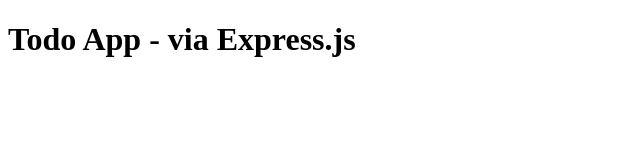
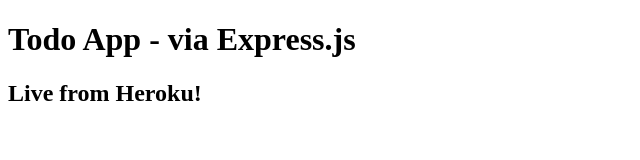
Before and after one commit to Scarraban/web-server, a website: page public/index.html in a window 1280 px wide. Shown: the whole page, without its empty margins (0-640 px from the left). Drawn offline with Linux system fonts and the light colour scheme.

Commit message:
Added sub-title to index

```diff
--- a/public/index.html
+++ b/public/index.html
@@ -6,5 +6,6 @@
 	</head>
 	<body>
 		<h1>Todo App - via Express.js</h1>
+		<h2>Live from Heroku!</h2>
 	</body>
 </html>
```
